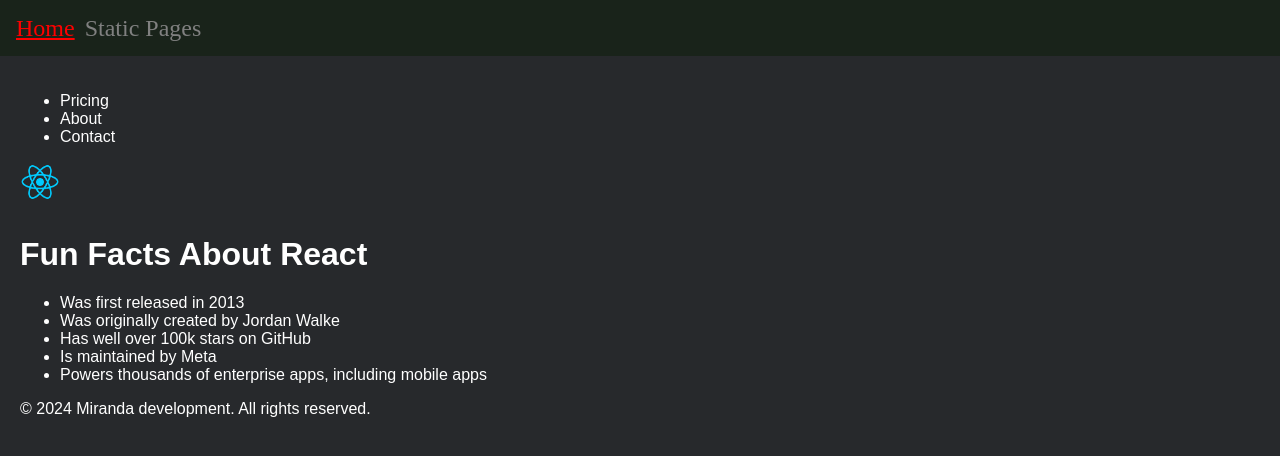
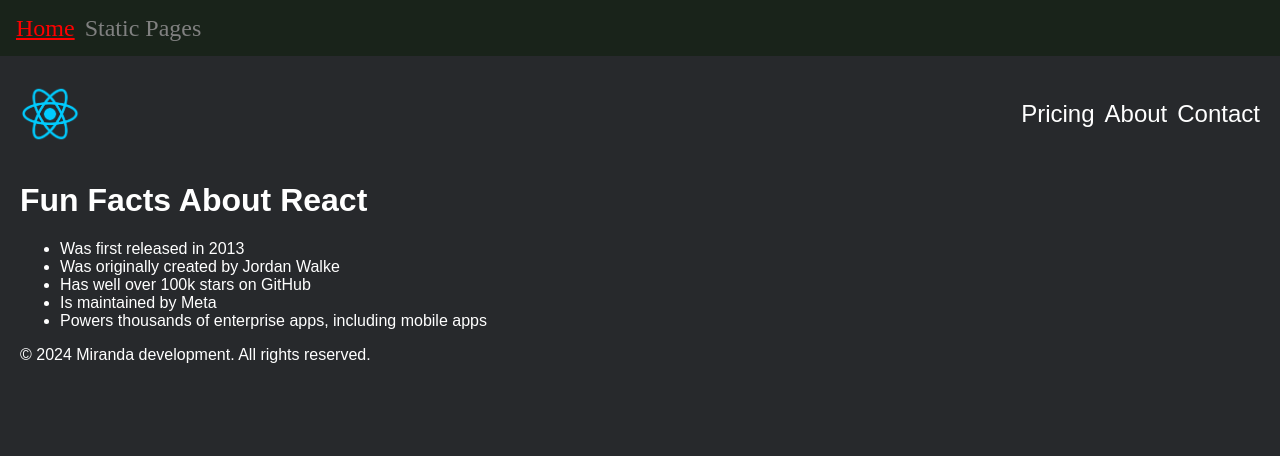
Before and after one commit to CMBVT2023/scrimba-learn-react-course, a React (Vite) app: page /staticPages in a window 1280 px wide. Shown: the top 456 px of the page. Built offline with nearby package versions, Linux system fonts and the light colour scheme.

Commit message:
Removed the nav bar and added the elemtents into the header to make styling it easier, along with styling the rest of the header componenets.

```diff
--- a/src/StaticPagesProject/Header.jsx
+++ b/src/StaticPagesProject/Header.jsx
@@ -1,10 +1,16 @@
-export function Header({styles}) {
+export function Header({ styles }) {
     let reactImage = new URL('../assets/react-logo.png', import.meta.url)
 
     return (
-        <header>
-            <img src={reactImage} width={'40px'}/>
-            <h1 className={styles.title}>Fun Facts About React</h1>
+        <header className={styles.headerContainer}>
+            <img className={styles.reactImage} src={reactImage} alt='React Logo' />
+            <nav className={styles.navBar}>
+                <ul className={styles.navList}>
+                    <li>Pricing</li>
+                    <li>About</li>
+                    <li>Contact</li>
+                </ul>
+            </nav>
         </header>
     )
 }
--- a/src/StaticPagesProject/NavBar.jsx
+++ /dev/null
@@ -1,11 +0,0 @@
-export function NavBar() {
-    return (
-        <nav>
-            <ul>
-                <li>Pricing</li>
-                <li>About</li>
-                <li>Contact</li>
-            </ul>
-        </nav>
-    )
-}
--- a/src/StaticPagesProject/Page.jsx
+++ b/src/StaticPagesProject/Page.jsx
@@ -1,11 +1,14 @@
-export function Page() {
+export function Page({ styles }) {
     return (
-        <ul>
+        <>
+            <h1 className={styles.title}>Fun Facts About React</h1>
+            <ul>
                 <li>Was first released in 2013</li>
                 <li>Was originally created by Jordan Walke</li>
                 <li>Has well over 100k stars on GitHub</li>
                 <li>Is maintained by Meta</li>
                 <li>Powers thousands of enterprise apps, including mobile apps</li>
             </ul>
+        </>
     )
 }
--- a/src/StaticPagesProject/StaticPages.jsx
+++ b/src/StaticPagesProject/StaticPages.jsx
@@ -1,4 +1,3 @@
-import { NavBar } from "./NavBar"
 import { Header } from "./Header"
 import { Page } from "./Page"
 import { Footer } from "./Footer"
@@ -24,9 +23,8 @@
 export function StaticPages() {
     return (
         <div className={styles.mainContainer}>
-            <NavBar />
             <Header styles={styles} />
-            <Page />
+            <Page styles={styles} />
             <Footer />
         </div>
     )
--- a/src/StaticPagesProject/StaticPagesStyles.module.css
+++ b/src/StaticPagesProject/StaticPagesStyles.module.css
@@ -1,3 +1,9 @@
+.headerContainer {
+    display: flex;
+    justify-content: space-between;
+    align-items: center;
+}
+
 .mainContainer {
     padding: 20px;
     font-family: Arial, Helvetica, sans-serif;
@@ -7,6 +13,24 @@
     width: calc(100% - 40px);
 }
 
+.reactImage {
+    width: 60px;
+    height: 60px;
+}
+
 .title {
     margin-top: 30px;
 }
+
+.navBar {
+
+}
+
+.navList {
+    list-style: none;
+
+    display: flex;
+    justify-content: space-around;
+    gap: 10px;
+    font-size: 1.5rem;
+}
```
